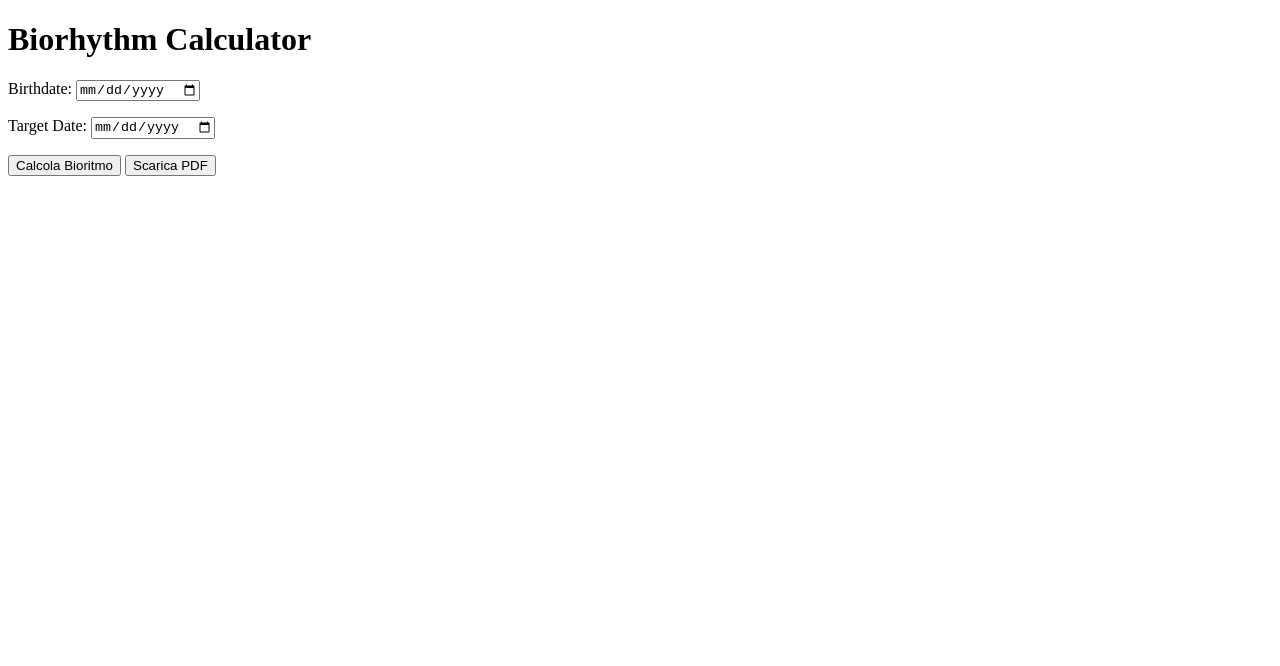
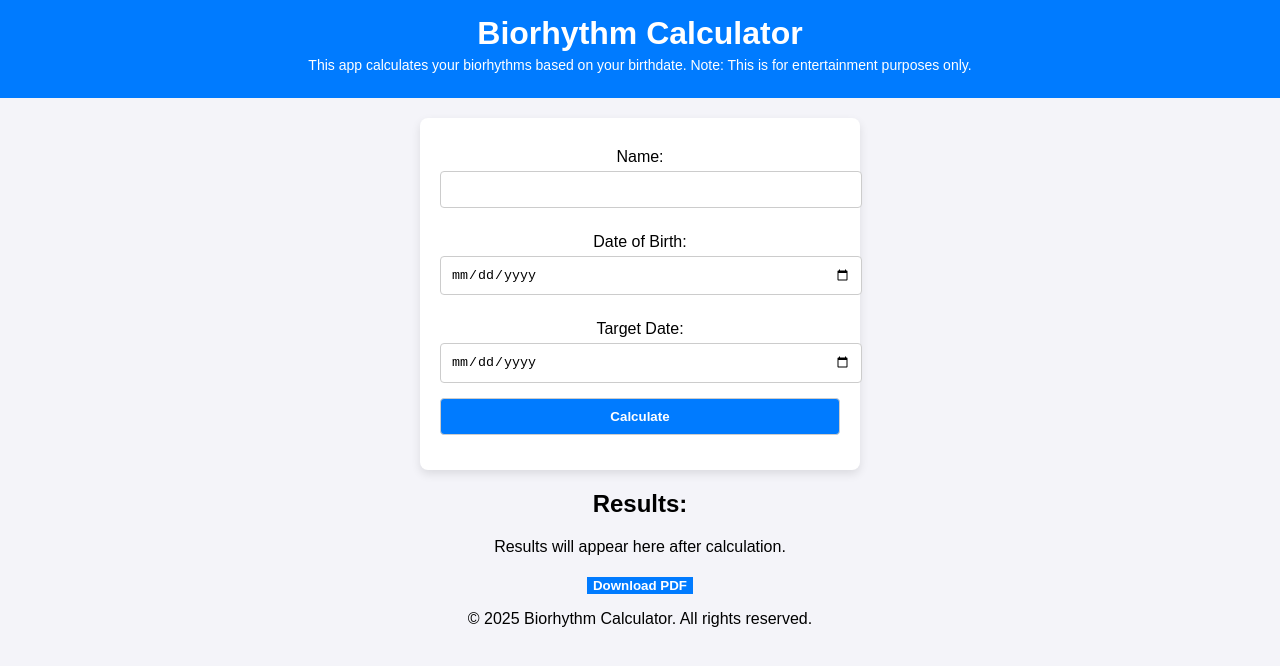
Before and after one commit to pezzaliapp/Bioritmo2025, a plain HTML site: page index.html in a window 1280 px wide. Drawn offline with nearby package versions, Linux system fonts and the light colour scheme.

Commit message:
Update index.html

```diff
--- a/index.html
+++ b/index.html
@@ -1,29 +1,50 @@
 <!DOCTYPE html>
-<html lang="it">
+<html lang="en">
 <head>
-  <meta charset="UTF-8" />
-  <meta name="viewport" content="width=device-width, initial-scale=1.0" />
-  <title>Biorhythm Calculator</title>
+    <meta charset="UTF-8">
+    <meta name="viewport" content="width=device-width, initial-scale=1.0">
+    <meta name="theme-color" content="#007BFF">
+    <link rel="manifest" href="manifest.json">
+
+    <!-- Favicon -->
+    <link rel="icon" type="image/png" sizes="192x192" href="images/icon-192x192.png">
+    <link rel="icon" type="image/png" sizes="512x512" href="images/icon-512x512.png">
+
+    <!-- Apple Touch Icon (per iOS) -->
+    <link rel="apple-touch-icon" href="images/icon-192x192.png">
+
+    <title>Biorhythm Calculator</title>
+    <link rel="stylesheet" href="styles.css">
+    <script src="https://cdn.jsdelivr.net/npm/chart.js"></script>
+    <script src="https://cdnjs.cloudflare.com/ajax/libs/jspdf/2.4.0/jspdf.umd.min.js"></script>
 </head>
 <body>
-  <h1>Biorhythm Calculator</h1>
+    <header>
+        <h1>Biorhythm Calculator</h1>
+        <p>This app calculates your biorhythms based on your birthdate. Note: This is for entertainment purposes only.</p>
+    </header>
+    <main>
+        <form id="biorhythm-form">
+            <label for="name">Name:</label>
+            <input type="text" id="name" name="name" required>
 
-  <p>Birthdate: <input type="date" id="birthdate" /></p>
-  <p>Target Date: <input type="date" id="target-date" /></p>
-  <button id="calculate-btn">Calcola Bioritmo</button>
-  <button id="download-pdf">Scarica PDF</button>
+            <label for="birthdate">Date of Birth:</label>
+            <input type="date" id="birthdate" name="birthdate" required>
 
-  <div id="output"></div>
+            <label for="target-date">Target Date:</label>
+            <input type="date" id="target-date" name="target-date" value="">
 
-  <!-- Caricamento di jsPDF UMD (versione 2.x) -->
-  <script
-    src="https://cdnjs.cloudflare.com/ajax/libs/jspdf/2.5.1/jspdf.umd.min.js"
-    integrity="sha512-28SdMnVB7voa9h1iGUyBuhtnlMqms7GZhCAv8MV1fAloKsrz8asBQ9jx5RO9YL5cGW95h7dMa6q3Rf7BqEuZ3w=="
-    crossorigin="anonymous"
-    referrerpolicy="no-referrer"
-  ></script>
-
-  <!-- Script principale con la logica dell'app e la registrazione del Service Worker -->
-  <script src="app.js"></script>
+            <button type="button" id="calculate-btn">Calculate</button>
+        </form>
+        <div id="output">
+            <h2>Results:</h2>
+            <p>Results will appear here after calculation.</p>
+        </div>
+        <button id="download-pdf">Download PDF</button>
+    </main>
+    <footer>
+        <p>&copy; 2025 Biorhythm Calculator. All rights reserved.</p>
+    </footer>
+    <script src="app.js"></script>
 </body>
 </html>
```
